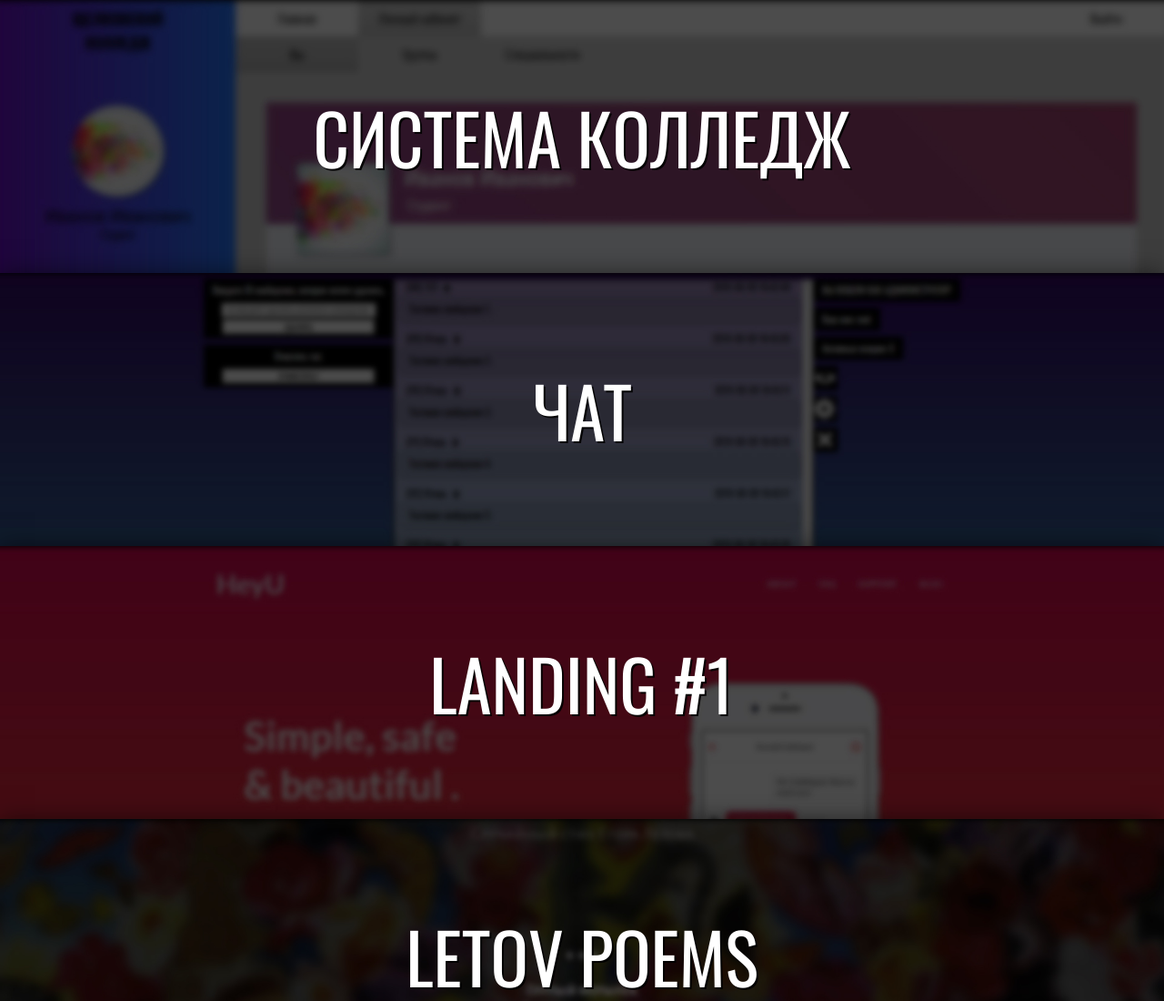
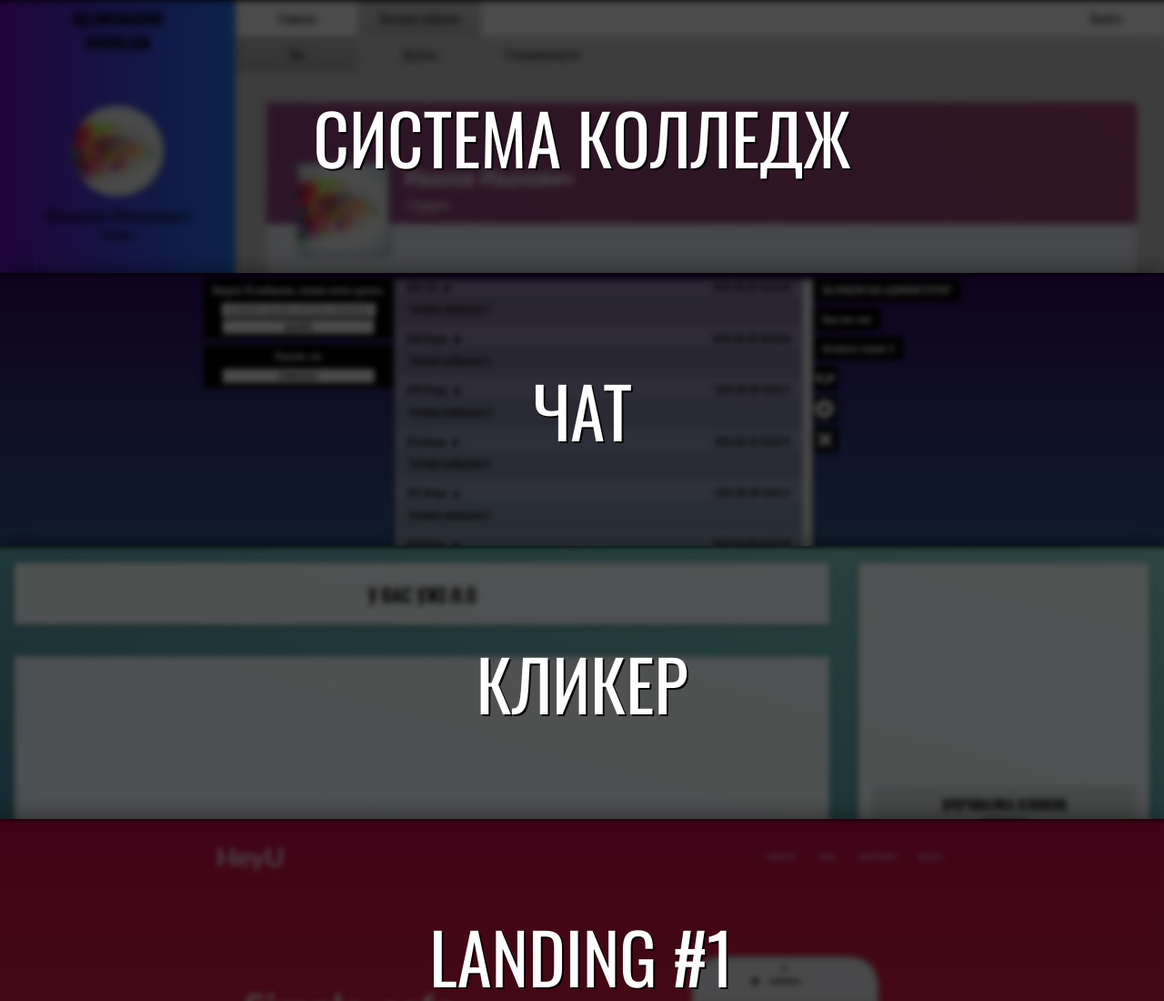
Before and after one commit to mrreads/portfolio, a plain HTML site: page case.html in a window 1280 px wide. Shown: the top 1100 px of the page at 91% size. Drawn offline with Linux system fonts and the light colour scheme.

Commit message:
added new work

```diff
--- a/case.html
+++ b/case.html
@@ -11,6 +11,7 @@
     <ul id="wrapper">
         <li class="block" style="background-image: url('img/cases/Site3.jpg');"> <a href="https://college.mrreads.site/" target="__blank">СИСТЕМА КОЛЛЕДЖ</a> </li>
         <li class="block" style="background-image: url('img/cases/Site6.jpg');"> <a href="https://portfolio.mrreads.site/chat/" target="_blank">ЧАТ</a> </li>
+        <li class="block" style="background-image: url('img/cases/Site7.jpg');"> <a href="https://portfolio.mrreads.site/clicker/" target="_blank">КЛИКЕР</a> </li>
         <li class="block" style="background-image: url('img/cases/Site2.jpg');"> <a href="https://portfolio.mrreads.site/landing-1/" target="_blank">LANDING #1</a> </li>
         <li class="block" style="background-image: url('img/cases/Site1.jpg');"> <a href="https://letovpoems.ru/" target="_blank">LETOV POEMS</a> </li>
         <li class="block" style="background-image: url('img/cases/Site4.jpg');"> <a href="https://portfolio.mrreads.site/landing-2/" target="_blank">[wip] LANDING #2</a> </li>
```
Also changed, not shown: img/cases/Site7.jpg (added).
